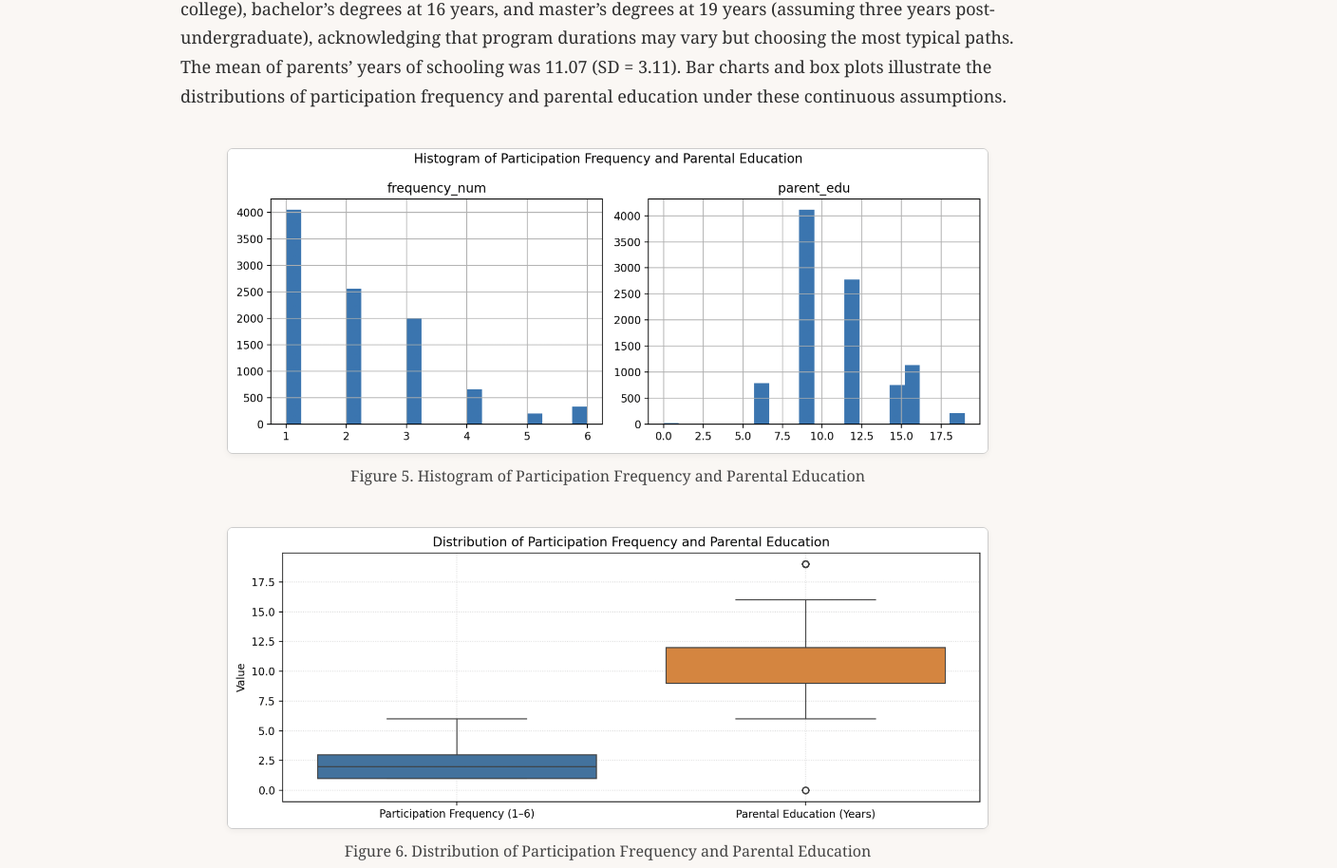
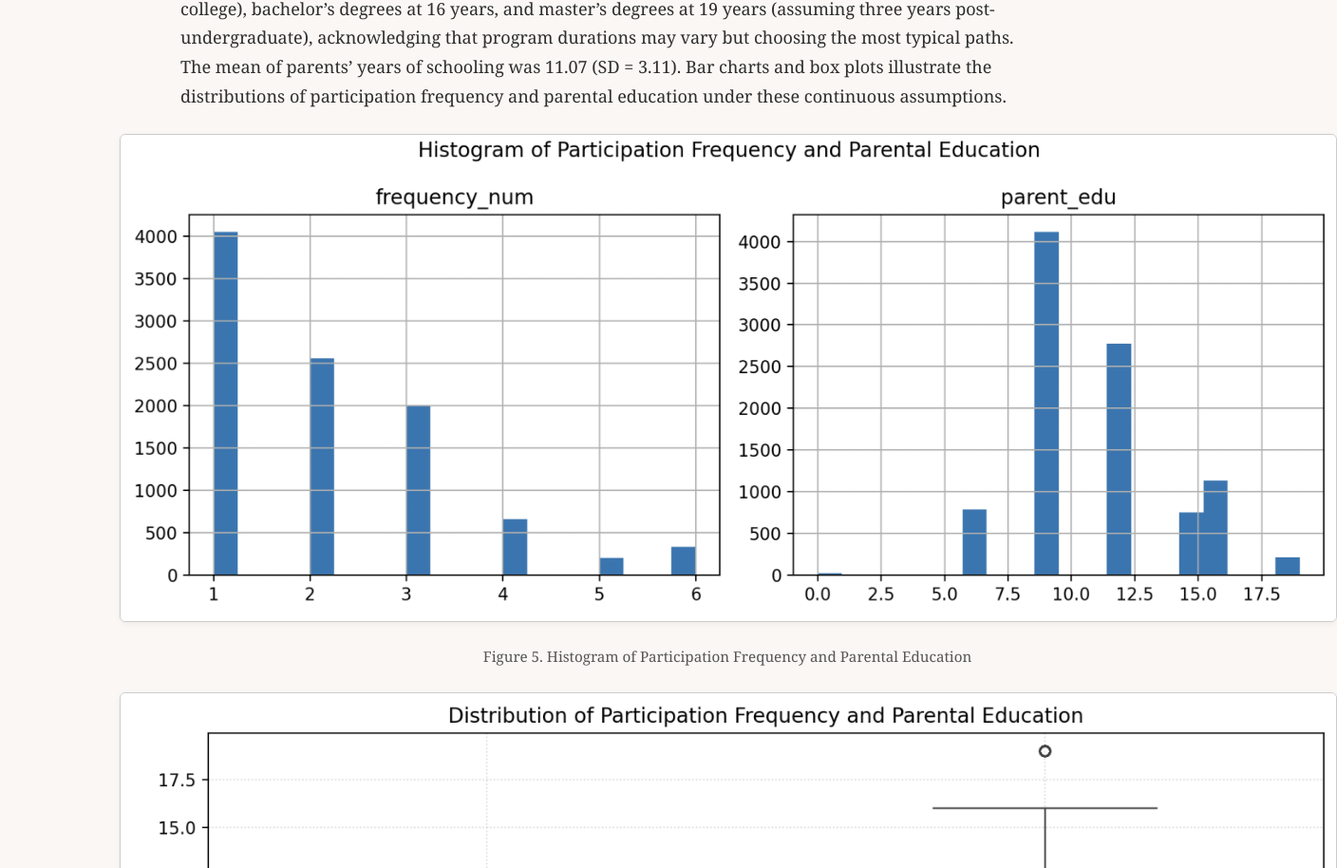
Before and after one commit to Ifena-Xia/Paths-to-the-Museum, a plain HTML site: page index.html in a window 1280 px wide. Shown: the part 5133-6047 px from the top of the page at 95% size, 1408 px wide, since content can reach past the window. Drawn offline with Linux system fonts and the light colour scheme.

Commit message:
Update index.html

```diff
--- a/index.html
+++ b/index.html
@@ -22,7 +22,7 @@
     img {
       display: block;
       margin: 24px auto;
-      max-width: 800px;
+      max-width: 1000px;
       width: 100%;
       height: auto;
       border: 1px solid #ccc;
@@ -45,7 +45,7 @@
 }
 
 .image-box img {
-  width: auto;
+  width: 100%;
   max-width: 100%;
   height: auto;
   display: block;
@@ -62,26 +62,26 @@
 }
 
 figure.full-width-image {
+  width: 100vw;
+  margin-left: -5vw;
+  margin-right: -5vw;
   text-align: center;
-  margin: 40px auto;
-  max-width: 900px; /* 控制最大寬度 */
 }
 
 figure.full-width-image img {
+  max-width: 100%;
   width: 100%;
   height: auto;
-  display: block;
-  margin: 0 auto;
   border: 1px solid #ccc;
   border-radius: 6px;
-  box-shadow: 0 2px 6px rgba(0,0,0,0.05);
+  box-shadow: 0 2px 6px rgba(0, 0, 0, 0.05);
 }
 
 figure.full-width-image figcaption {
-  margin-top: 10px;
-  font-size: 16px;
-  color: #444;
-  font-family: Georgia, serif;
+  font-size: 0.95rem;
+  color: #555;
+  margin-top: 8px;
+  text-align: center;
 }
 
     p {
```
